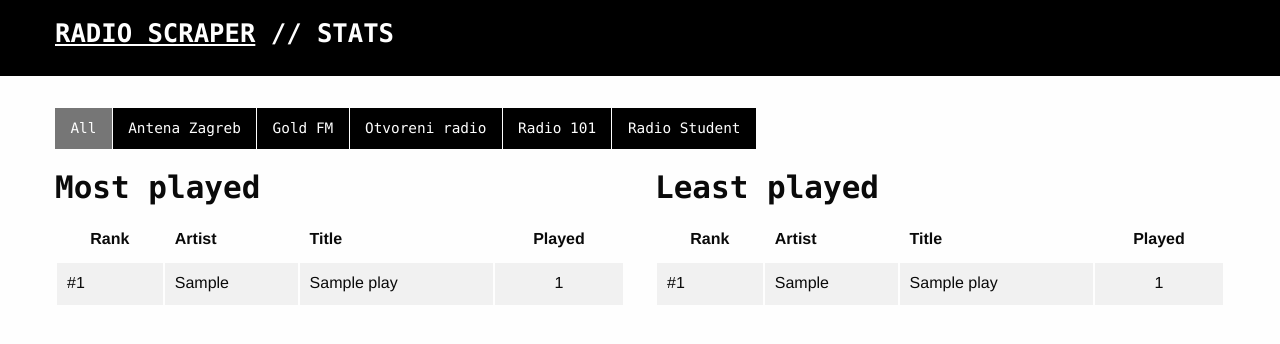
After one commit to ihabunek/radioscraper, a Django app: page /stats/ in a window 1280 px wide. The commit adds this page. Shown: the top 344 px of the page. Run offline with Django 3.2, Linux system fonts and the light colour scheme; data comes from the database, SQL or seed files in the repository; tables that the repository leaves empty hold one stand-in row (values such as "Sample post").

Commit message:
Improved stats, add least played

```diff
--- a/radio/templates/radio/index.html
+++ b/radio/templates/radio/index.html
@@ -11,7 +11,7 @@
 
     <p>
         <a href="{% url 'radio:plays' %}">List plays</a> ·
-        <a href="{% url 'radio:most-played' %}">Most played songs</a>
+        <a href="{% url 'radio:stats' %}">Statistics</a>
     </p>
 </div>
 {% endblock %}
--- /dev/null
+++ b/radio/templates/radio/stats.html
@@ -0,0 +1,64 @@
+{% extends "radio/base.html" %}
+
+{% block title %}Stats{% endblock %}
+
+{% block content %}
+<div class="row column">
+
+    <div class="button-group">
+        <a href="{% url 'radio:stats' %}" class="button {% if not radio %}secondary{% endif %}">All</a>
+        {% for r in radios %}
+            {% if r == radio %}
+            <a disabled class="button">
+            {% else %}
+            <a href="{% url 'radio:stats' radio_slug=r.slug %}" class="button">
+            {% endif %}
+                {{ r.name }}
+            </a>
+        {% endfor %}
+    </div>
+
+    <div class="row">
+        <div class="small-12 medium-6 columns">
+            <h3>Most played</h3>
+
+            <table class="hover">
+                <tr>
+                    <th>Rank</th>
+                    <th class="text-left">Artist</th>
+                    <th class="text-left">Title</th>
+                    <th>Played</th>
+                </tr>
+                {% for play in top_plays %}
+                <tr>
+                    <td>#{{ forloop.counter }}</td>
+                    <td>{{ play.artist }}</td>
+                    <td>{{ play.title }}</td>
+                    <td class="text-center">{{ play.count }}</td>
+                </tr>
+                {% endfor %}
+            </table>
+        </div>
+        <div class="small-12 medium-6 columns">
+            <h3>Least played</h3>
+
+            <table class="hover">
+                <tr>
+                    <th>Rank</th>
+                    <th class="text-left">Artist</th>
+                    <th class="text-left">Title</th>
+                    <th>Played</th>
+                </tr>
+                {% for play in bottom_plays %}
+                <tr>
+                    <td>#{{ forloop.counter }}</td>
+                    <td>{{ play.artist }}</td>
+                    <td>{{ play.title }}</td>
+                    <td class="text-center">{{ play.count }}</td>
+                </tr>
+                {% endfor %}
+            </table>
+        </div>
+    </div>
+</div>
+{% endblock %}
--- a/radio/urls.py
+++ b/radio/urls.py
@@ -4,8 +4,8 @@ from radio import views
 
 urlpatterns = [
     url(r'^$', views.IndexView.as_view(), name='index'),
-    url(r'^most-played/$', views.MostPlayedView.as_view(), name='most-played'),
-    url(r'^most-played/(?P<radio_slug>\w+)/$', views.MostPlayedView.as_view(), name='most-played'),
+    url(r'^stats/$', views.StatsView.as_view(), name='stats'),
+    url(r'^stats/(?P<radio_slug>\w+)/$', views.StatsView.as_view(), name='stats'),
     url(r'^plays/$', views.PlaysView.as_view(), name='plays'),
     url(r'^plays/(?P<radio_slug>\w+)/$', views.PlaysView.as_view(), name='plays'),
 ]
--- a/radio/views.py
+++ b/radio/views.py
@@ -10,17 +10,32 @@ class IndexView(TemplateView):
     template_name = 'radio/index.html'
 
 
-class MostPlayedView(TemplateView):
-    template_name = 'radio/most_played.html'
+class StatsView(TemplateView):
+    template_name = 'radio/stats.html'
+    radio = None
+
+    def dispatch(self, *args, **kwargs):
+        radio_slug = self.kwargs.get('radio_slug')
+        if radio_slug:
+            self.radio = get_object_or_404(Radio, slug=radio_slug)
+
+        return super(StatsView, self).dispatch(*args, **kwargs)
 
     def get_context_data(self, **kwargs):
-        top_plays = Play.objects.all().values('artist', 'title') \
-            .annotate(count=Count('*')).order_by('-count')[:20]
+        qs = Play.objects.all().values('artist', 'title').annotate(count=Count('*'))
 
-        context = super(MostPlayedView, self).get_context_data(**kwargs)
+        if self.radio:
+            qs = qs.filter(radio=self.radio)
+
+        top_plays = qs.order_by('-count')[:20]
+        bottom_plays = qs.order_by('count')[:20]
+
+        context = super(StatsView, self).get_context_data(**kwargs)
         context.update({
+            "radio": self.radio,
             "radios": Radio.objects.all().order_by("name"),
             "top_plays": top_plays,
+            "bottom_plays": bottom_plays,
         })
         return context
 
```
Also changed, not shown: radio/templates/radio/most_played.html (deleted, +0 -24 lines).
